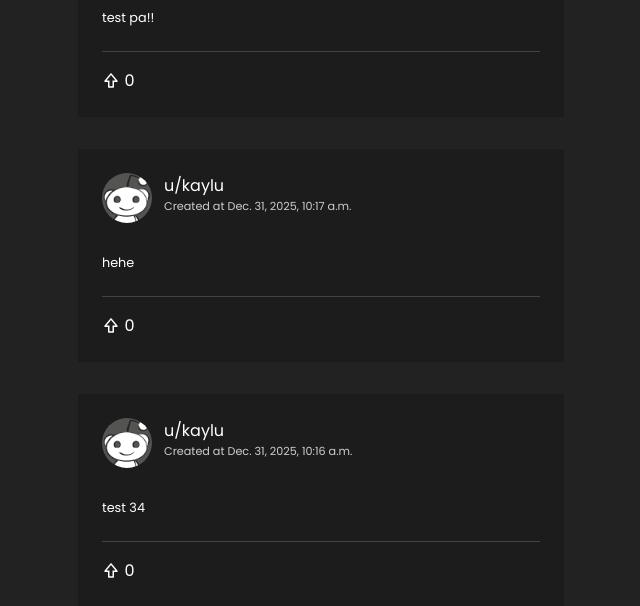
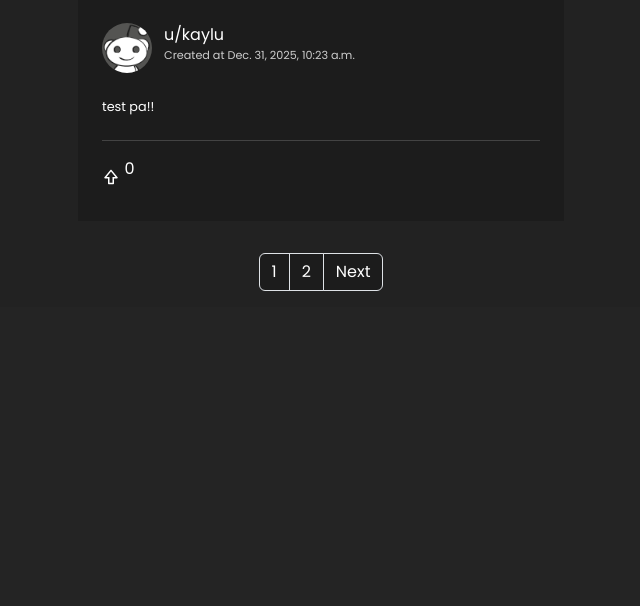
Before and after one commit to kaylubr/network, a Django app: page / in a window 1280 px wide. Shown: the part 2520-3126 px from the top of the page, without its empty margins (276-916 px from the left). After the commit the page ends 2811 px from the top, so only its background shows below. Run offline with Django 3.2, Linux system fonts and the light colour scheme; a user stored in the database is signed in; data comes from the database, SQL or seed files in the repository; both versions use the stored data as it was after the commit; some web fonts are replaced.

Commit message:
feat: add pagination

```diff
--- a/network/static/network/styles.css
+++ b/network/static/network/styles.css
@@ -48,6 +48,7 @@ nav > div {
   height: 100%;
   gap: 3rem;
   margin-top: 4rem;
+  padding-left: 0;
 }
 
 #nav-list > li {
@@ -67,7 +68,7 @@ nav > div {
 
 #logout-btn {
   padding: 1rem 4rem;
-  border-radius: 28px;
+  border-radius: 20px;
   background-color: #FC471E;
 }
 
@@ -83,6 +84,10 @@ nav > div {
 
 #nav-list p {
   font-size: 1.2rem;
+}
+
+#nav-list p:first-of-type {
+  margin-bottom: 0;
 }
 
 #nav-list p:last-of-type {
@@ -277,6 +282,10 @@ header {
   border-radius: 50%;
 }
 
+#add-post-form > div {
+  display: flex;
+}
+
 #add-post-form > button {
   align-self: end;
   color: #fff;
@@ -388,6 +397,24 @@ header {
   cursor: pointer;
 }
 
+.page-list {
+  display: flex;
+  justify-content: center;
+  font-family: "Poppins", sans-serif;
+  font-weight: 400;
+  font-style: normal;
+}
+
+.page-link {
+  background-color: #1C1C1C;
+  color: #fff;
+}
+
+.page-link:hover {
+  background-color: #222222;
+  color: #FC471E;
+}
+
 /* Profile page */
 
 .profile-container {
--- a/network/templates/network/index.html
+++ b/network/templates/network/index.html
@@ -23,7 +23,7 @@
         {% endif %}
 
         <div class="post-container">
-            {% for post in posts %}
+            {% for post in current_page %}
                 <div class="post-card">
                     <div class="post-heading">
                         <div>
@@ -46,6 +46,26 @@
                     </div>
                 </div>
             {% endfor %}
+
+            <div aria-label="Page navigation" class="page-list">
+                <ul class="pagination">
+                    {%  if current_page.has_previous %}
+                        <li class="page-item">
+                            <a class="page-link" href="{% url 'index' %}?page={{ current_page.previous_page_number | urlencode }}">Previous</a>
+                        </li>
+                    {% endif %}
+
+                    {% for page in page_range %}
+                        <li class="page-item">
+                            <a class="page-link" href="{% url 'index' %}?page={{ page | urlencode }}">{{page}}</a>
+                        </li>
+                    {% endfor %}
+
+                    {%  if current_page.has_next %}
+                        <li class="page-item"><a class="page-link" href="{% url 'index' %}?page={{ current_page.next_page_number | urlencode }}">Next</a></li>
+                    {% endif %}
+                </ul>
+            </div>
         </div>
 
     {% endif %}
--- a/network/templates/network/layout.html
+++ b/network/templates/network/layout.html
@@ -7,6 +7,8 @@
         <link rel="preconnect" href="https://fonts.googleapis.com">
         <link rel="preconnect" href="https://fonts.gstatic.com" crossorigin>
         <link href="https://fonts.googleapis.com/css2?family=Poppins:ital,wght@0,100;0,200;0,300;0,400;0,500;0,600;0,700;0,800;0,900;1,100;1,200;1,300;1,400;1,500;1,600;1,700;1,800;1,900&family=Tilt+Warp&display=swap" rel="stylesheet">
+        <link href="https://cdn.jsdelivr.net/npm/bootstrap@5.3.8/dist/css/bootstrap.min.css" rel="stylesheet" integrity="sha384-sRIl4kxILFvY47J16cr9ZwB07vP4J8+LH7qKQnuqkuIAvNWLzeN8tE5YBujZqJLB" crossorigin="anonymous">
+        <script src="https://cdn.jsdelivr.net/npm/bootstrap@5.3.8/dist/js/bootstrap.bundle.min.js" integrity="sha384-FKyoEForCGlyvwx9Hj09JcYn3nv7wiPVlz7YYwJrWVcXK/BmnVDxM+D2scQbITxI" crossorigin="anonymous"></script>
         <link href="{% static 'network/styles.css' %}" rel="stylesheet">
     </head>
     <body>
--- a/network/views.py
+++ b/network/views.py
@@ -1,4 +1,5 @@
 from django.contrib.auth import authenticate, login, logout
+from django.core.paginator import Paginator
 from django.db import IntegrityError
 from django.http import HttpResponse, HttpResponseRedirect
 from django.shortcuts import render
@@ -9,7 +10,15 @@ from .models import User, Post
 
 def index(request):
     all_posts = Post.objects.order_by("-created_at")
-    return render(request, "network/index.html", { "posts": all_posts })
+    page_number = request.GET.get('page', 1)
+    p = Paginator(all_posts, 10)
+
+    current_page = p.page(page_number)
+
+    return render(request, "network/index.html", {
+        "current_page": current_page,
+        "page_range": p.page_range,
+    })
 
 
 def post_content(request):
@@ -42,7 +51,7 @@ def profile_view(request, id):
 def following_view(request):
     posts = Post.objects.filter(author__in=request.user.followings.all()).order_by('-created_at')
     return render(request, "network/index.html", {
-        "posts": posts
+        "current_page": posts
     })
 
 
```
Also changed, not shown: db.sqlite3.
